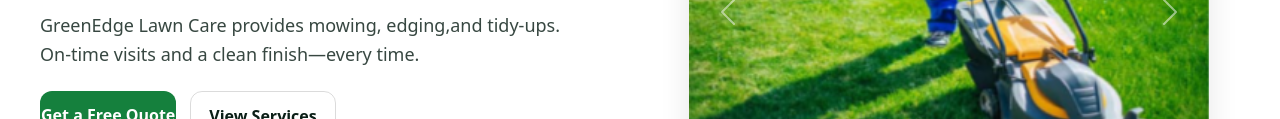
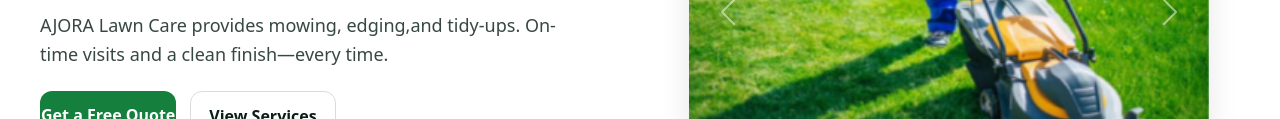
Before and after one commit to gagan2kaur/gagan2kaur.github.io, a plain HTML site: page index.html in a window 1280 px wide. Shown: the part 299-418 px from the top of the page. Drawn offline with nearby package versions, Linux system fonts and the light colour scheme.

Commit message:
Fix HTML business name issues in index.html

```diff
--- a/index.html
+++ b/index.html
@@ -69,7 +69,7 @@
         <p class="hero-pill">Reliable • Affordable • Professional</p>
         <h1>Beautiful lawns, without the hassle.</h1>
         <p class="hero-subtitle">
-          GreenEdge Lawn Care provides mowing, edging,and tidy-ups.
+          AJORA Lawn Care provides mowing, edging,and tidy-ups.
           On-time visits and a clean finish—every time.
         </p>
 
```
